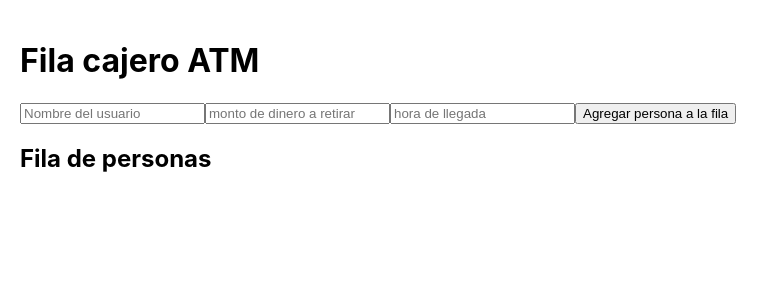
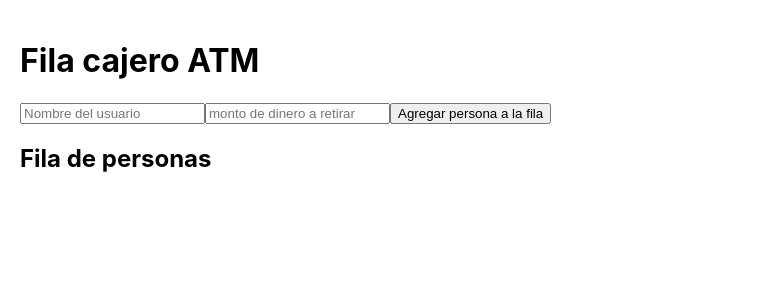
Before and after one commit to sebastianxy/homework, a React (Create React App) app: page / in a window 1280 px wide. Shown: the top 300 px of the page, without its empty margins (0-779 px from the left). Built offline with nearby package versions, Linux system fonts and the light colour scheme.

Commit message:
se añade tiempo actual ahora si

```diff
--- a/src/App.jsx
+++ b/src/App.jsx
@@ -7,7 +7,6 @@ function App() {
   const [formData, setFormData] = useState({
     name: "",
     monto: "",
-    hora: ""
   });
 
   const [Lines, setLines] = useState([]);
@@ -20,8 +19,11 @@ function App() {
     e.preventDefault();
     ATMline.enqueue(formData);
     setLines(ATMline.print());
-    setFormData({ name: "", monto: "", hora: ""});
+    setFormData({ name: "", monto: ""});
   };
+
+  const now = new Date();
+  const hora = now.toLocaleTimeString([], { hour: "2-digit", minute: "2-digit", second: "2-digit" });
 
   return (
     <div style={{ padding: "20px" }}>
@@ -30,7 +32,6 @@ function App() {
       <form onSubmit={handleSubmit}>
         <input name="name" value={formData.name} onChange={handleChange} placeholder="Nombre del usuario" required />
         <input name="monto" value={formData.monto} onChange={handleChange} placeholder="monto de dinero a retirar" required />
-        <input name="hora" value={formData.hora} onChange={handleChange} placeholder="hora de llegada" required />
         <button type="submit">Agregar persona a la fila</button>
       </form>
 
@@ -38,7 +39,7 @@ function App() {
       <ul>
         {Lines.map((line, index) => (
           <li key={index}>
-            <strong>{line.name}</strong> - {line.monto} - {"Hora de llegada"} {line.hora}
+            <strong>{line.name}</strong> - {line.monto} - {"Hora de llegada"} {hora}
           </li>
         ))}
       </ul>
```
